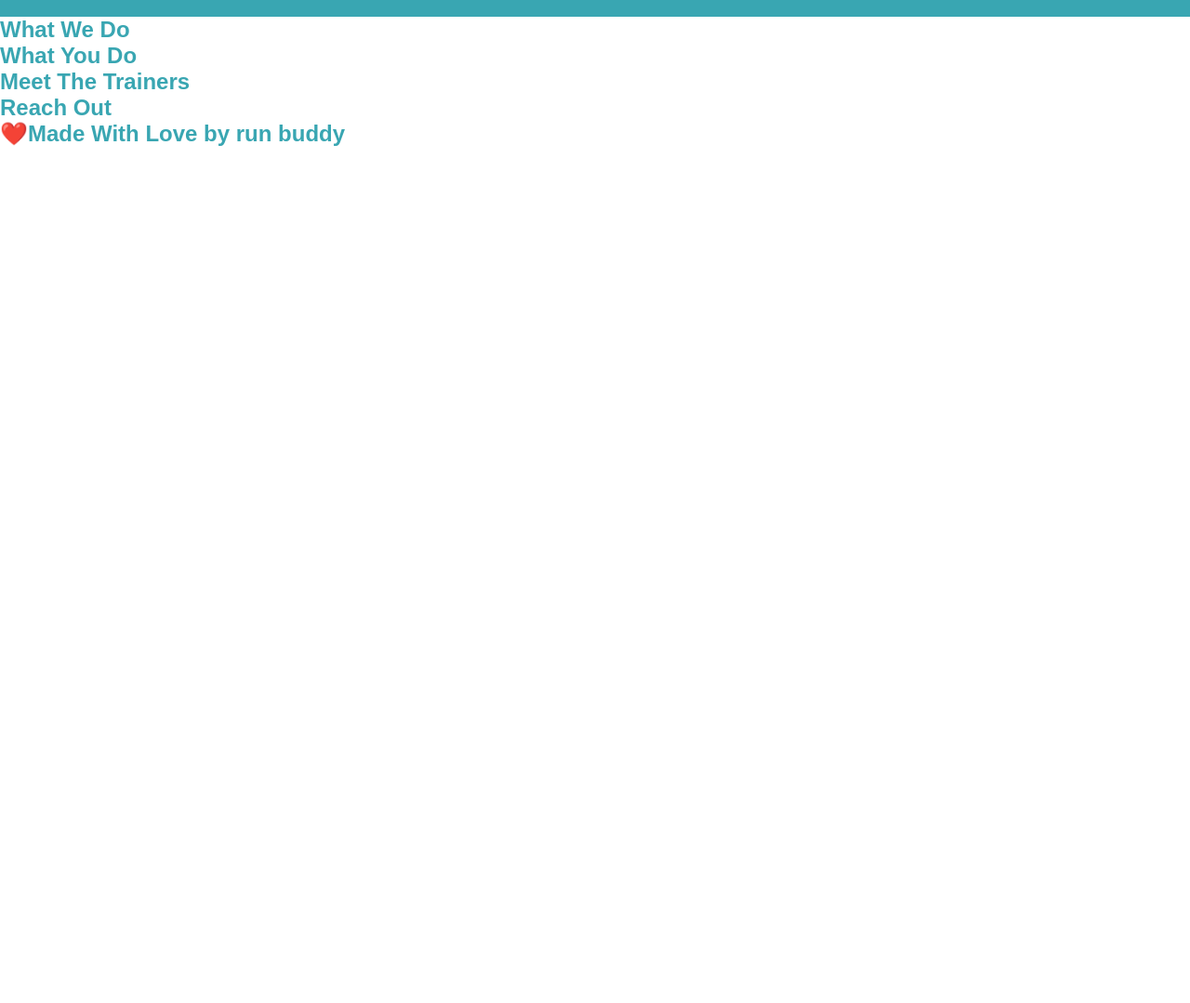
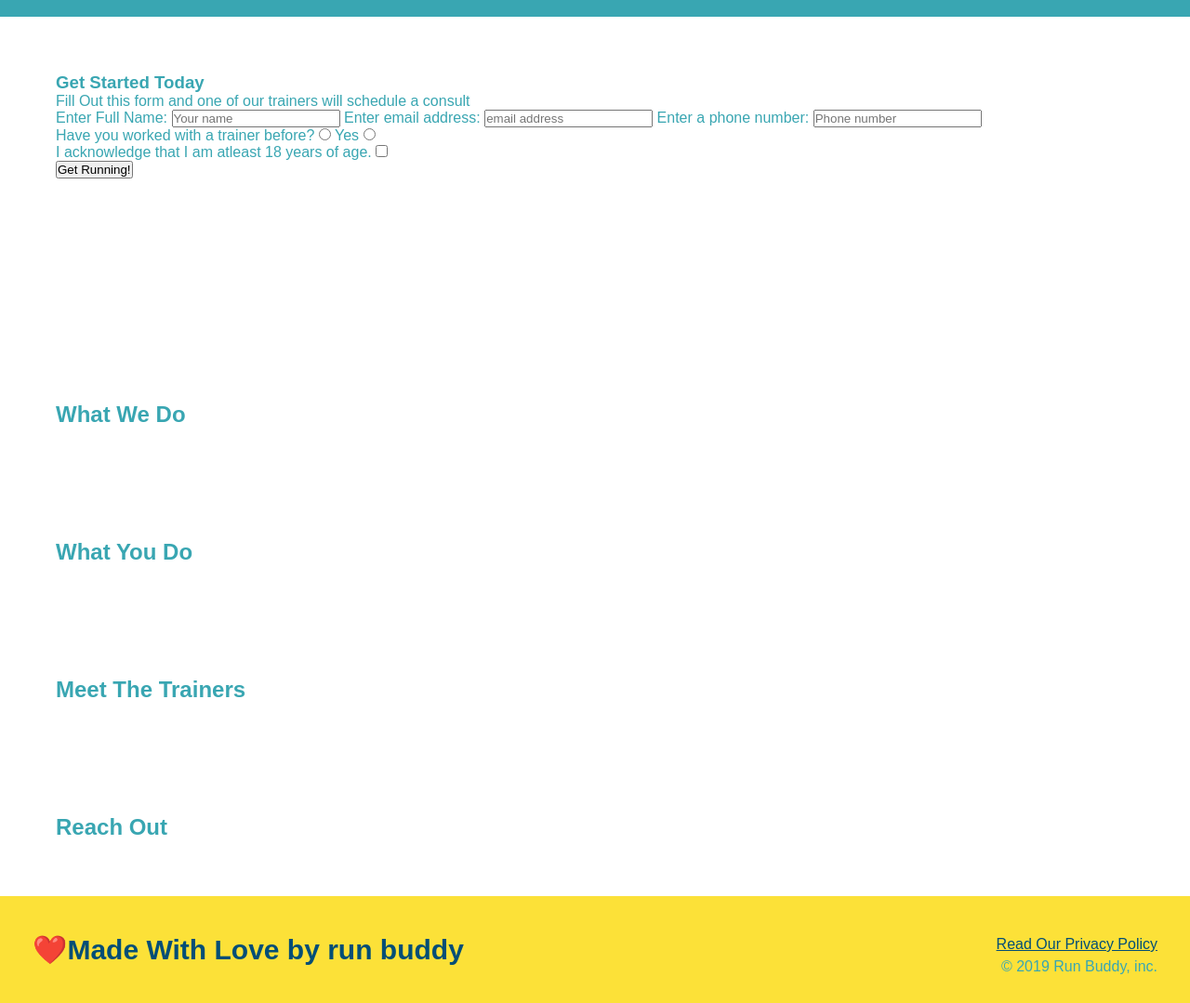
Before and after one commit to DMock26/run-buddy, a plain HTML site: page index.html in a window 1280 px wide. Shown: the part 64-1143 px from the top of the page at 93% size. Before the commit the page ends 800 px from the top, so only its background shows below. Drawn offline with Linux system fonts and the light colour scheme.

```diff
--- a/assest/css/style.css
+++ b/assest/css/style.css
@@ -1,6 +1,7 @@
 * {
 margin: 0;
 padding: 0;
+box-sizing: border-box;
 }
 body {
     /* more on this crazy color value in a min.! */
@@ -52,3 +53,30 @@
 margin: 0;
 display: inline;
 }
+footer {
+  background: #fce138;
+  width: 100%;
+  padding: 40px 35px;
+}
+
+footer h2 {
+  display: inline;
+  color: #024e76;
+  font-size: 30px;
+  margin: 0;
+}
+
+footer div {
+    float: right;
+    line-height: 1.5;
+    text-align: right;
+}
+
+footer a {
+    color: #024e76;
+}
+
+section {
+    padding: 60px;
+    background-image:
+}
--- a/index.html
+++ b/index.html
@@ -35,6 +35,40 @@
         </nav>
     </header>
 
+    <section>
+        <div>
+            <h3>Get Started Today</h3>
+            <p>Fill Out this form and one of our trainers will schedule a consult</p>
+            <!--ADD Form Element-->
+            <form>
+                <label for="name">Enter Full Name:</label>
+                <input type="text" placeholder="Your name" name="name" id="name" />
+                <label for="email">Enter email address:</label>
+                <input type="email" placeholder="email address" name="email" id="email" />
+                <label for="phone">Enter a phone number:</label>
+                <input type="tel" placeholder="Phone number" name="phone" id="phone" />
+                <p>
+                  Have you worked with a trainer before?
+                 <input type="radio" name="trainer confirm" id="trainer yes" />
+                 <label for="trainer-yes">Yes</label>
+                 <input type="radio" name="trainer confirm" id="trainer no" />
+                 <label for="trainer-no"></label>
+                </p>
+                <p>
+                  <label for="checkbox" >
+                    I acknowledge that I am atleast 18 years of age.
+                  </label>
+                  <input type="checkbox" name="age-confirm" id="checkbox" />
+                </p>
+                <button type="submit">
+                    Get Running!
+                </button>
+            </form>
+        </div>
+    </section>
+<!--End Hero-->
+
+</body>
 <!-- hero/jumbotron -->
 <section>
 </section>
@@ -62,6 +96,10 @@
 <!-- footer -->
 <footer>
     <H2>❤️Made With Love by run buddy</H2>
+    <div>
+        <a href="#">Read Our Privacy Policy</a><br />
+        &copy; 2019 Run Buddy, inc.
+    </div>
 </footer>
 </body>
 
```
Lines whose indentation alone changed are shown as unchanged.
